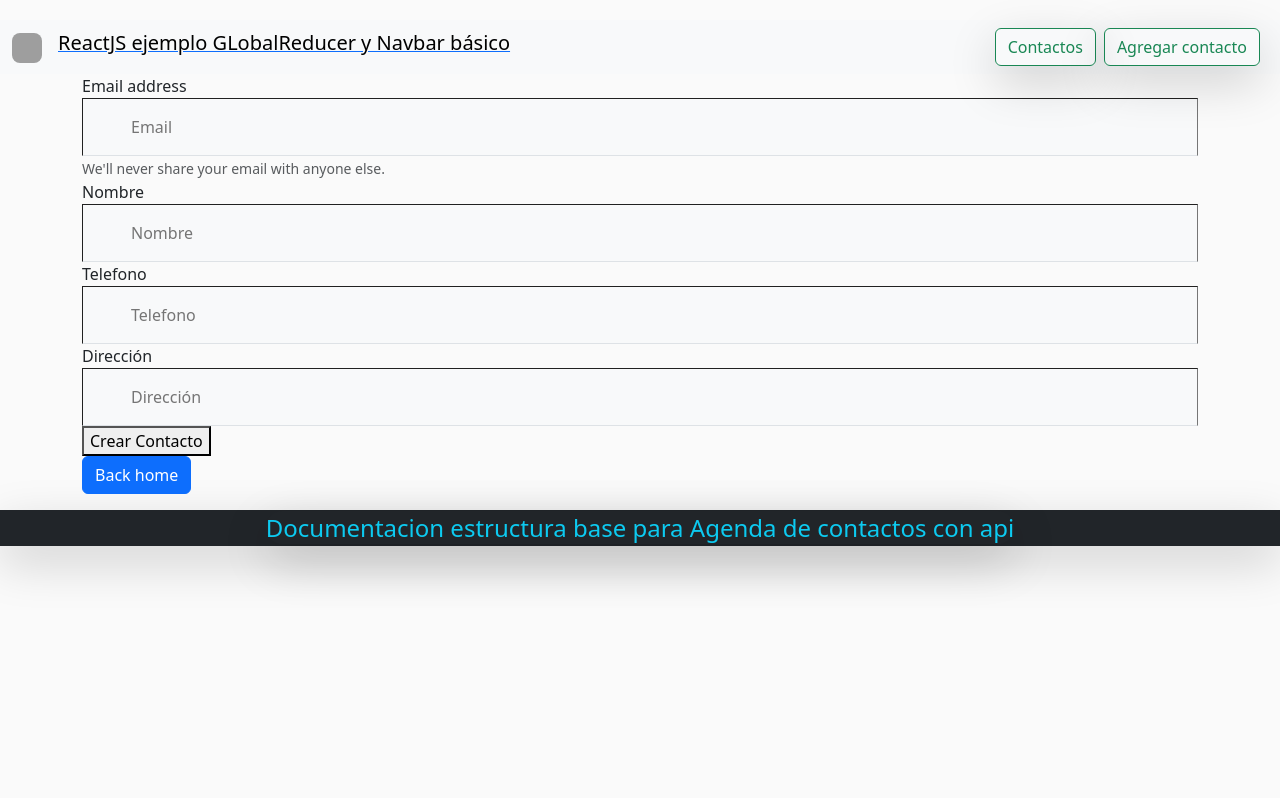
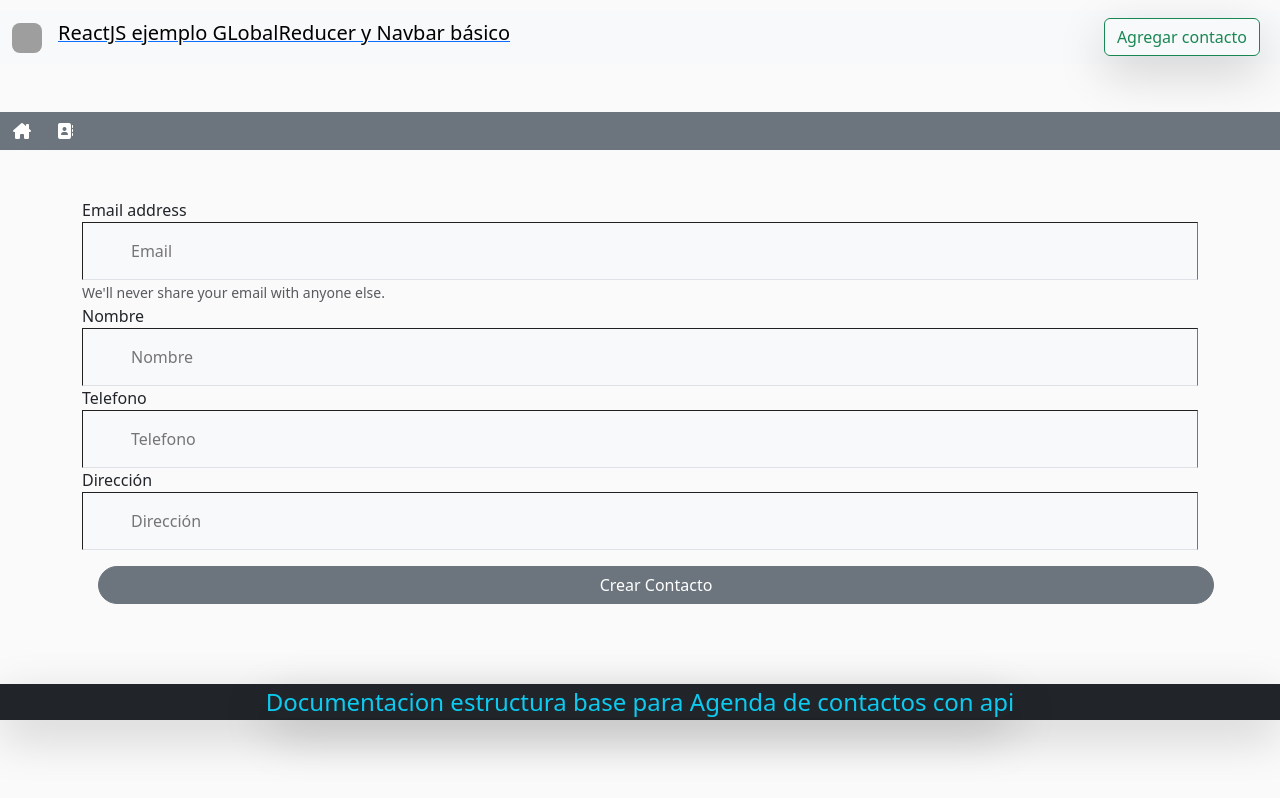
Before and after one commit to mouleen/4G-ContactList, a React (Vite) app: page /addcontact in a window 1280 px wide. Built offline with nearby package versions, Linux system fonts and the light colour scheme; grey boxes are pictures that could not be loaded.

Commit message:
Agregamos - Menu de acciones - Mejoras de botones - Opcion de actualizar aun no implementada

```diff
--- a/src/components/Navbar.jsx
+++ b/src/components/Navbar.jsx
@@ -5,16 +5,13 @@ export const Navbar = () => {
 
 
 	return (
-		<nav className="navbar bg-body-tertiary">
+		<nav className="navbar bg-body-tertiary mb-5">
 			<div className="container-fluid">
 				<Link to="/">
 					<img src="https://avatars.githubusercontent.com/u/202177717?v=4" alt="Logo" width="30" height="30" className="d-inline-block align-text-top rounded-3"></img>
 					<span className="navbar-brand mb-0 h1 p-3 mt-2">ReactJS ejemplo GLobalReducer y Navbar básico</span>
 				</Link>
 				<div className="ml-auto ">
-					<Link to="/contact">
-						<button className="btn btn-outline-success me-2 shadow-lg">Contactos</button>
-					</Link>
 					<Link to="/addcontact">
 						<button className="btn btn-outline-success me-2 shadow-lg">Agregar contacto</button>
 					</Link>
--- a/src/index.css
+++ b/src/index.css
@@ -1,5 +1,5 @@
 body{
-    margin-top:20px;
+    margin-top:10px;
     background:#FAFAFA;
 }
 /*==================================================
@@ -32,3 +32,31 @@ img.profile-photo-lg{
   width: 80px;
   border-radius: 50%;
 }
+
+/* Tooltip container */
+.tooltip {
+  position: relative;
+  display: inline-block;
+  border-bottom: 1px dotted black; /* If you want dots under the hoverable text */
+}
+
+/* Tooltip text */
+.tooltip .tooltiptext {
+  visibility: hidden;
+  width: 120px;
+  background-color: black;
+  color: #fff;
+  text-align: center;
+  padding: 5px 0;
+  border-radius: 6px;
+  font-size: 30px;
+
+  /* Position the tooltip text - see examples below! */
+  position: absolute;
+  z-index: 1;
+}
+
+/* Show the tooltip text when you mouse over the tooltip container */
+.tooltip:hover .tooltiptext {
+  visibility: visible;
+}
--- a/src/pages/AddContact.jsx
+++ b/src/pages/AddContact.jsx
@@ -1,7 +1,7 @@
 // Import necessary components from react-router-dom and other parts of the application.
 import { Link,useNavigate } from "react-router-dom";
 import useGlobalReducer from "../hooks/useGlobalReducer";  // Custom hook for accessing the global state.
-import { useState } from "react";
+import { useEffect, useState } from "react";
 import { getContacts,createContact } from "../services/api";
 
 
@@ -12,11 +12,13 @@ export const AddContact = () => {
   const [ email, setEmail] = useState([""])
   const [ address, setAddress] = useState([""])
   const [ phone, setPhone] = useState([""])
+  const [ validForm, setValidForm] = useState(false)
   const [ user,setUser ]=useState(["codemind_bytes"])
   const navigate = useNavigate();
 
 
   const handleCreateContact = async  () => {
+      if( !name.length === 0  || !phone.length === 0 || !email.length === 0 || !address.length=== 0 ) setValidForm(true);
        await createContact(user,{
           "name": name,
           "phone": phone,
@@ -27,10 +29,18 @@ export const AddContact = () => {
         dispatch({type:"get_contacts",payload: contactData});
         navigate("/contact");
     }
-
+  useEffect(()=>{
+    if( name.length > 0  || !phone.length > 0 || !email.length > 0 || !address.length > 0 ) setValidForm(true);
+  },[]);
 
   return (
-  <div className="container">
+  <>
+  <div className="box bg-secondary sticky-top">
+    <button className="btn btn-secondary float-right rounded-pill" onClick={()=> navigate('/')}> <i className="fa-solid fa-house-chimney"></i> </button>
+    <button className="btn btn-secondary float-right rounded-pill" onClick={()=> navigate('/contact')}> <i className="fa-solid fa-address-book"></i> </button>
+    <div style={{ clear: 'both'}}></div>
+  </div>
+  <div className="container my-5">
       <form>
         <div className="form-group">
           <label htmlFor="emailId">Email address</label>
@@ -74,12 +84,10 @@ export const AddContact = () => {
           />
         </div>
       </form>
-      <button onClick={()=> handleCreateContact()}> Crear Contacto</button>
+      <button className="btn btn-secondary float-right rounded-pill my-3 mx-3 w-100" onClick={()=> handleCreateContact()}> Crear Contacto</button>
       <br />
-      <Link to="/">
-        <button className="btn btn-primary">Back home</button>
-      </Link>
     </div>
+  </>
   )
 };
 //export default addContact;
--- a/src/pages/Contact.jsx
+++ b/src/pages/Contact.jsx
@@ -1,5 +1,5 @@
 // Import necessary components from react-router-dom and other parts of the application.
-import { Link } from "react-router-dom";
+import { Link,useNavigate } from "react-router-dom";
 import useGlobalReducer from "../hooks/useGlobalReducer";  // Custom hook for accessing the global state.
 import ContactCard from "./ContactCard";
 import { useEffect, useState } from "react";
@@ -11,6 +11,7 @@ const Contact = () => {
   const [contactList,setContactList]=useState([])
   const [user,setUser]=useState(["codemind_bytes"])
   const [flagDelete,setFlagDelete] = useState(null);
+  const navigate = useNavigate();
 
   const handleCreateContact = async () => {
 
@@ -43,6 +44,26 @@ const Contact = () => {
 		//console.log("Eliminar elemento");
 	}
 
+ const handleUpdate = async (contactId)=> {
+
+    // lo deje borrando solo a nivel visual no lo borra de la api.
+    // TODO: Crear y metodo de delete en los servicios y ocuparlo aca para borrar el elemento
+    //deleteContact(user,contactId);
+    alert('Ir a Actualizacion de contacto');
+    // simulo el borrado mientras se borra
+    //const listaFilter = store.contacts.filter((item,idx)=> item.id !== contactId );
+    //dispatch({type:"get_contacts",payload: listaFilter});
+
+    const contactData = await getContacts(user);
+    dispatch({type:"get_contacts",payload: await contactData});
+
+    //const listaFilter = store.contacts.filter((item,idx)=> item.id !== contactId );
+    //dispatch({type:"get_contacts",payload: listaFilter});
+		//console.log("Eliminar elemento");
+	}
+
+
+
   useEffect(()=>{
     // Creamos contacto para evitar errores por ahora
     const contacts = async (agenda) => {
@@ -59,6 +80,12 @@ const Contact = () => {
   return (
     <>
     <h1></h1>
+    <div class="box bg-secondary sticky-top mt-5">
+      <button onClick={()=> navigate('/')} className="btn btn-secondary float-right rounded-pill" > <i class="fa-solid fa-house-chimney"></i> </button>
+      <button onClick={()=> handleCreateContact()} className="btn btn-warning float-right rounded-pill" data-toggle="tooltip" data-placement="bottom" title="Generar un Contacto Demo" > <i class="fa-solid fa-wand-sparkles mx-2"></i><i class="fa-solid fa-id-card  mx-2"></i><i class="fa-solid fa-plus  mx-2"></i></button>
+      <button onClick={()=> scrollTo(top)} className="btn btn-secondary float-right rounded-pill  px-5 mx-5 text-light" data-toggle="tooltip" data-placement="bottom" title="Navegar al inicio"> <i class="fa-regular fa-square-caret-up tooltip" ></i></button>
+      <div style={{ clear: 'both'}}></div>
+    </div>
     <ul>
     {
     store.contacts.map((contact)=>(
@@ -69,10 +96,11 @@ const Contact = () => {
       >
           <ContactCard name={contact.name} phone={contact.phone} email={contact.email} address={contact.address} />
           { flagDelete === contact.id && <small className="mx-3 text-end position-absolute top-50 end-0 translate-middle-y" onClick={()=>(handleDelete(contact.id))}> x </small>}
+          { flagDelete === contact.id && <small className="mx-3 text-end position-absolute top-50 start-50 mr-5 translate-middle-y" onClick={()=>(handleUpdate(contact.id))}> <i class="fa-regular fa-pen-to-square"></i> </small>}
       </li>
     ))}
     </ul>
-    <button onClick={()=> handleCreateContact()}> Generar un Contacto Demo</button>
+
     </>
   )
 };
--- a/src/pages/ContactCard.jsx
+++ b/src/pages/ContactCard.jsx
@@ -15,10 +15,11 @@ const ContactCard = ({name,phone,email,address}) => {
                   <div class="col-md-7 col-sm-7">
                     <h5><a href="#" class="profile-link">{name}</a></h5>
                     <p>{phone}</p>
-                    <p class="text-muted">{email}</p>
+                    <p class="btn btn-primary pull-right">{address}</p>
                   </div>
                   <div class="col-md-3 col-sm-3">
-                    <button class="btn btn-primary pull-right">{address}</button>
+                     <p class="text-muted">{email}</p>
+
                   </div>
                 </div>
               </div>
--- a/src/pages/Home.jsx
+++ b/src/pages/Home.jsx
@@ -1,9 +1,15 @@
 import AssetLogo from "../assets/img/IsoLogo-github.png";
 import useGlobalReducer from "../hooks/useGlobalReducer.jsx";
+import { useNavigate } from "react-router-dom";
+import { useEffect } from "react";
 
 export const Home = () => {
-
-  const {store, dispatch} =useGlobalReducer()
+	const navigate = useNavigate();
+	const {store, dispatch} =useGlobalReducer()
+		useEffect(()=>{
+			const goToHomePage = () => navigate('/contact');
+			goToHomePage();
+		},[])
 
 	return (
 		<div className="text-center mt-5">
```
